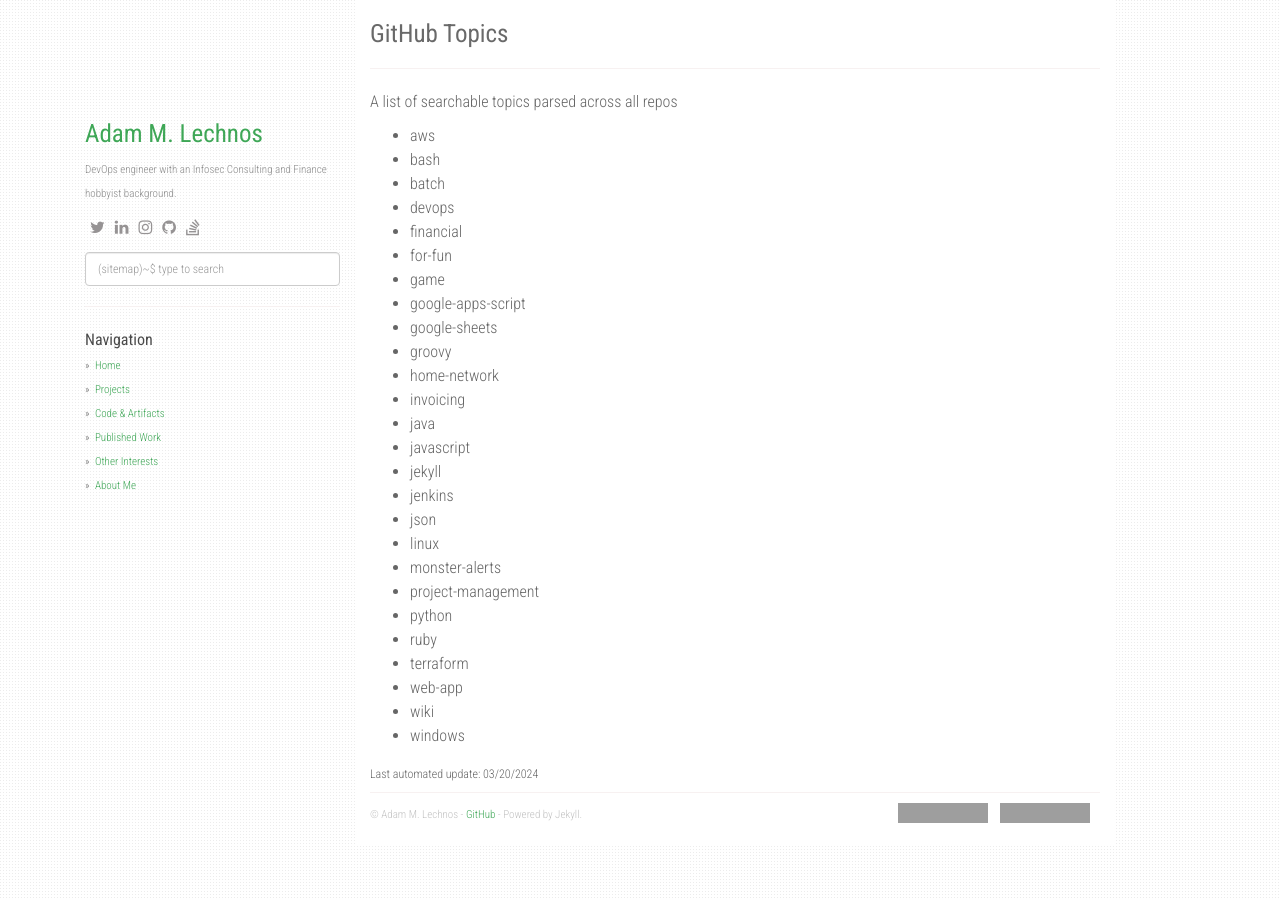
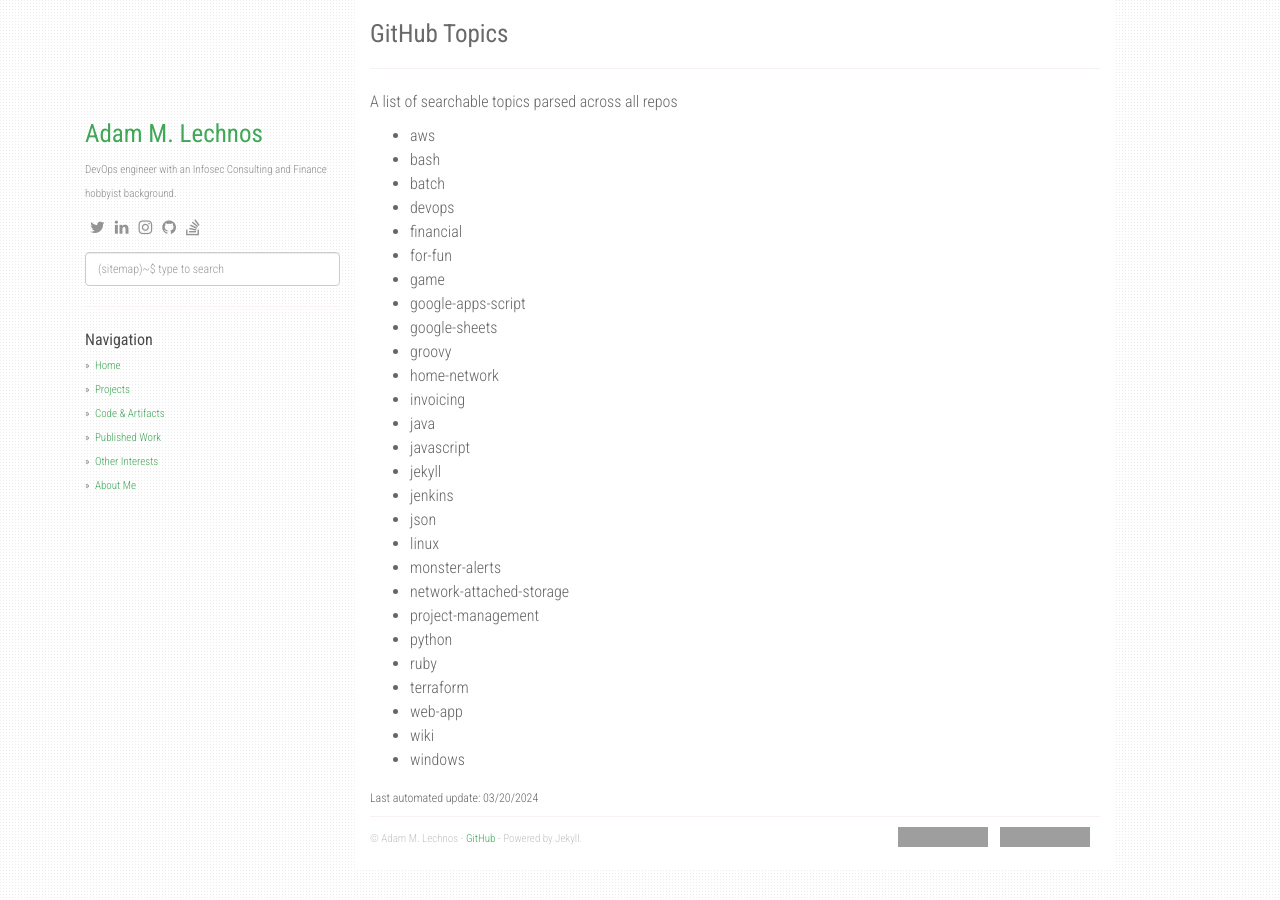
Before and after one commit to Adam-Lechnos/adam-lechnos.github.io, a Jekyll site: the page built from topics.md, in a window 1280 px wide. Built offline with Jekyll 4.4.1, drawn with Linux system fonts in a browser that asks for light colours; nearby versions of some CDN libraries; grey boxes are pictures that could not be loaded.

Commit message:
update topics

```diff
--- a/topics.md
+++ b/topics.md
@@ -25,6 +25,7 @@ A list of searchable topics parsed across all repos
 * json
 * linux
 * monster-alerts
+* network-attached-storage
 * project-management
 * python
 * ruby
```
